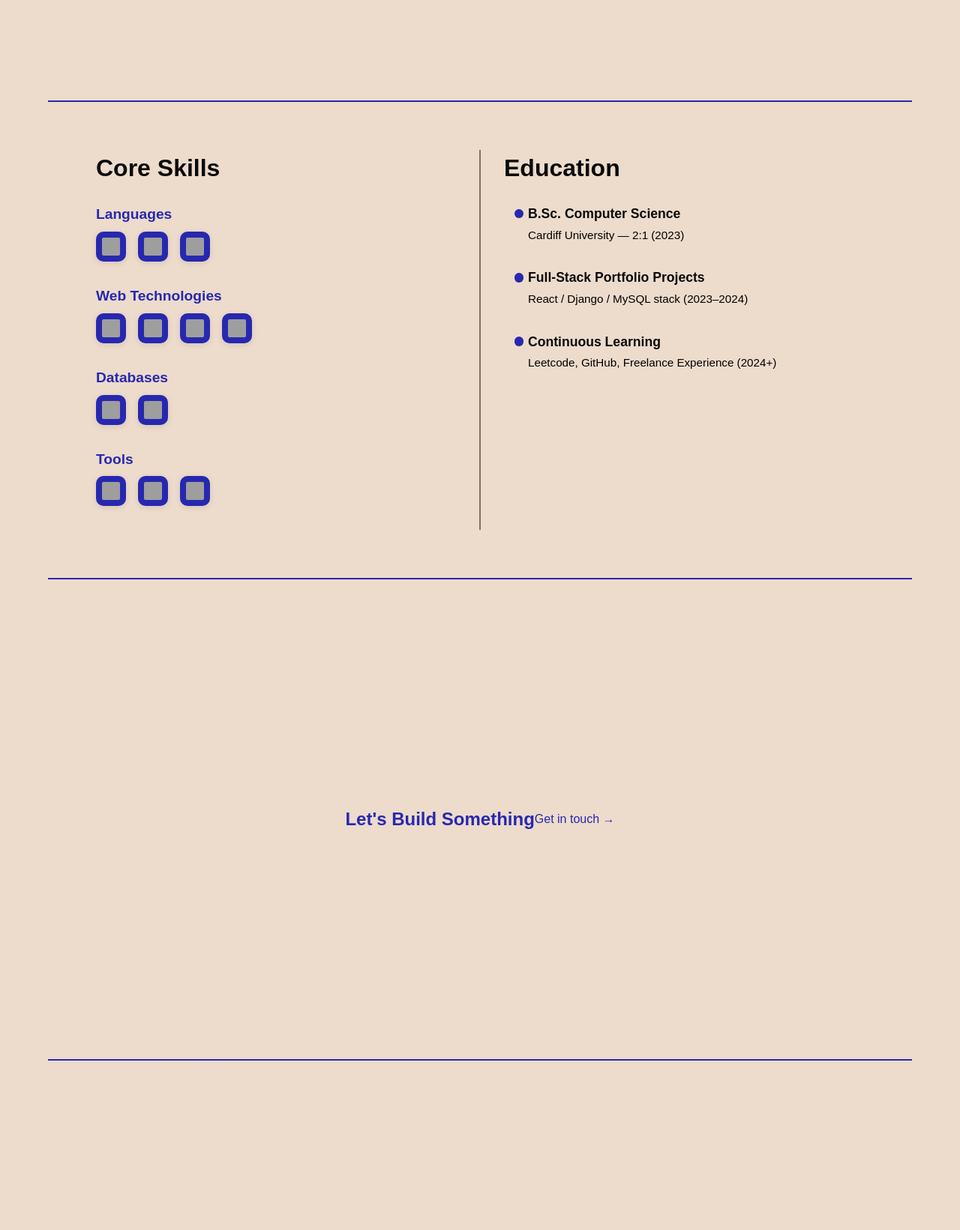
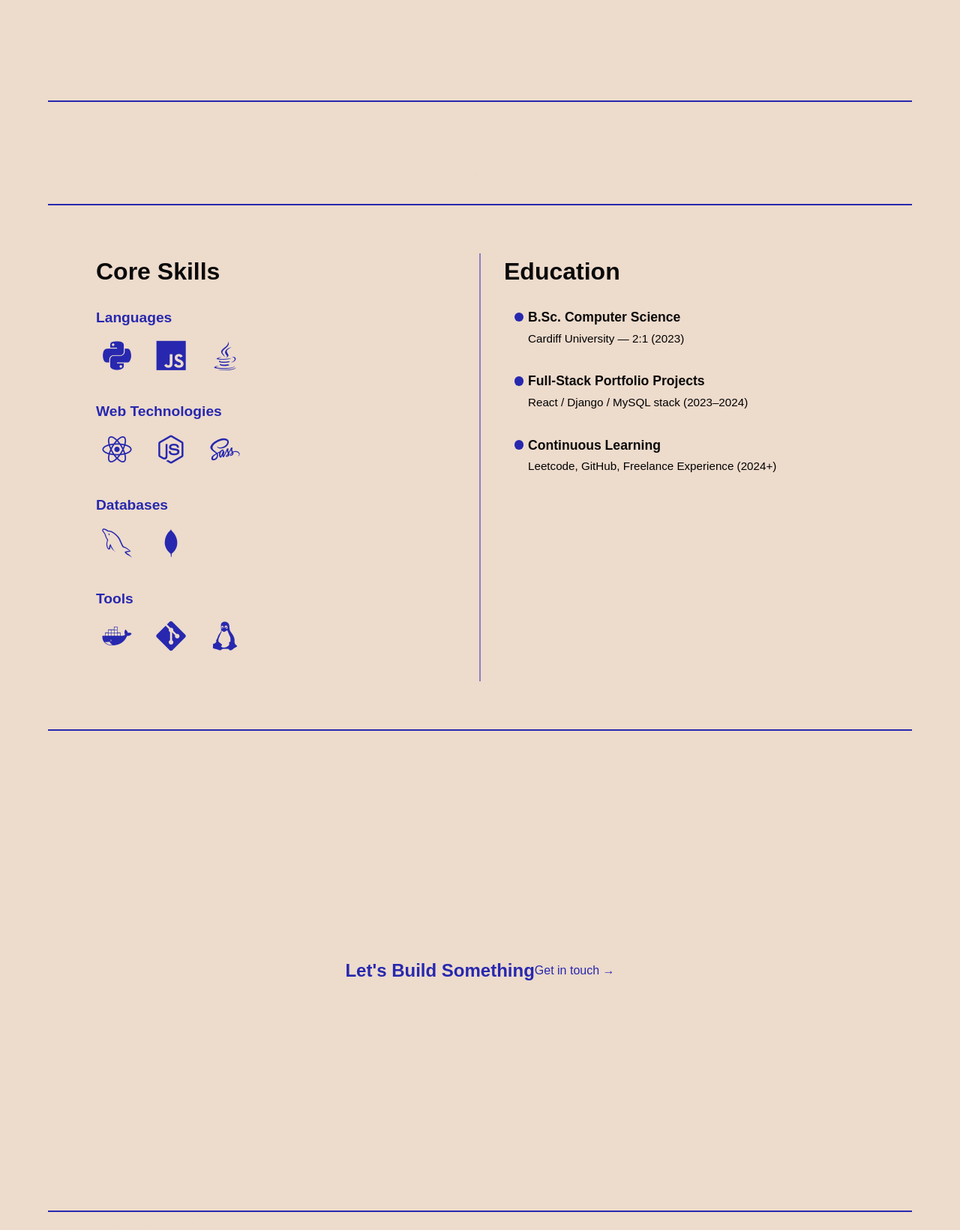
Before and after one commit to Ben-Meadows/Benfolio, a Django app: page / in a window 1280 px wide. Shown: the part 1026-2667 px from the top of the page at 75% size. Before the commit the page ends 2441 px from the top, so only its background shows below. Run offline with Django 5.2, Linux system fonts and the light colour scheme; tables that the repository leaves empty hold one stand-in row (values such as "Sample post"); grey boxes are pictures that could not be loaded.

Commit message:
Add project fields and enhance homepage display
- Added fields for project start date, end date, skills, and link in the Project model.
- Updated homepage view to fetch and display projects with new attributes.
- Enhanced homepage template to showcase selected projects and their details.
- Updated styles for project icons and improved overall layout.

```diff
--- a/benfolio/models.py
+++ b/benfolio/models.py
@@ -4,7 +4,12 @@
     '''table for projects'''
     title = models.CharField(max_length=200)
     description = models.TextField()
+    project_date_start  = models.DateField(blank=True,null=True,help_text="Date you started the project")
+    project_date_end  = models.DateField(blank=True,null=True,help_text="Date you completed the project")
+    skills        = models.CharField(max_length=200,blank=True,help_text="Comma-separated list of skills used")
+    link          = models.URLField(blank=True,null=True,help_text="Live URL or repo link (can be empty)")
     created_at = models.DateTimeField(auto_now_add=True)
+
 
     def __str__(self):
         return self.title
--- a/benfolio/views.py
+++ b/benfolio/views.py
@@ -3,4 +3,11 @@
 
 def homepage(request):
     """ Renders the homepage with projects """
-    return render(request, 'homepage.html')
+    projects = Project.objects.order_by('-project_date_start', '-created_at')
+    context = {
+        'projects': projects
+    }
+
+
+
+    return render(request, 'homepage.html', context)
--- a/static/css/style.css
+++ b/static/css/style.css
@@ -230,7 +230,7 @@
   bottom: 0;
   left: 50%;
   width: 1px;
-  background-color: #0a0a0a;
+  background-color: #2728af;
   transform: translateX(-50%);
 }
 .skills-education .skills-column,
@@ -270,6 +270,37 @@
   display: flex;
   flex-wrap: wrap;
   gap: 1rem;
+}
+.skills-education .skill-group .skill-icons i {
+  display: inline-block;
+  font-size: 2.5rem;
+  padding: 0.5rem;
+  border-radius: 10px;
+  color: #2728af;
+  transition: transform 0.2s ease-in-out;
+}
+.skills-education .skill-group .skill-icons i:hover {
+  transform: scale(1.1);
+}
+.skills-education .skill-group .skill-icons i::after {
+  content: attr(title);
+  position: absolute;
+  bottom: calc(100% + 0.5rem);
+  left: 50%;
+  transform: translateX(-50%);
+  background: rgba(0, 0, 0, 0.8);
+  color: #fff;
+  padding: 1rem 1rem;
+  border-radius: 0.25rem;
+  font-size: 1rem;
+  font-family: "Arial", sans-serif;
+  white-space: nowrap;
+  opacity: 0;
+  pointer-events: none;
+  transition: opacity 0.2s;
+}
+.skills-education .skill-group .skill-icons i:hover::after {
+  opacity: 1;
 }
 .skills-education .skill-group .skill-icons img {
   width: 40px;
--- a/templates/base.html
+++ b/templates/base.html
@@ -7,6 +7,7 @@
     <title>{% block title %}My Portfolio{% endblock %}</title>
     <link rel="stylesheet" href="{% static 'css/style.css' %}">
     <link rel="stylesheet" href="https://cdnjs.cloudflare.com/ajax/libs/font-awesome/6.4.2/css/all.min.css">
+    <link rel="stylesheet" href="https://cdn.jsdelivr.net/gh/devicons/devicon@latest/devicon.min.css">
     <script src="https://cdn.jsdelivr.net/particles.js/2.0.0/particles.min.js"></script>
     <script src="{% static 'js/particles.js' %}"></script>
 </head>
--- a/templates/homepage.html
+++ b/templates/homepage.html
@@ -37,6 +37,46 @@
   <div class="border-line"></div>
 
 
+  <!-- 4. Projects Section -->
+  <section id="projects" class="projects">
+    <div class="projects__container">
+      <h2>Selected Projects</h2>
+      <div class="projects-grid">
+        {% for project in projects|slice:":3" %}
+          <article class="project-card">
+            <h3>{{ project.title }}</h3>
+            <p>{{ project.description }}</p>
+
+            {% if project.skills %}
+              <p><strong>Skills:</strong> {{ project.skills }}</p>
+            {% endif %}
+
+            {% if project.link %}
+              <p>
+                <a href="{{ project.link }}"
+                   target="_blank"
+                   rel="noopener noreferrer">
+                  View Project
+                </a>
+              </p>
+            {% endif %}
+
+            {% if project.project_date %}
+              <p class="project-date">
+                <small>Completed: {{ project.project_date|date:"F Y" }}</small>
+              </p>
+            {% endif %}
+          </article>
+        {% empty %}
+          <p>No projects to show yet.</p>
+        {% endfor %}
+      </div>
+    </div>
+  </section>
+
+  <div class="border-line"></div>
+
+
   <section id="skills-education" class="skills-education">
     <div class="skills-education__container">
       <!-- Skills Column -->
@@ -45,36 +85,35 @@
         <div class="skill-group">
           <h3>Languages</h3>
           <div class="skill-icons">
-            <img src="{% static 'icons/python.svg' %}" alt="Python">
-            <img src="{% static 'icons/javascript.svg' %}" alt="JavaScript">
-            <img src="{% static 'icons/java.svg' %}" alt="Java">
+            <i class="devicon-python-plain"  title="Python"></i>
+            <i class="devicon-javascript-plain"  title="Javascript"></i>
+            <i class="devicon-java-plain"  title="Java"></i>
           </div>
         </div>
 
         <div class="skill-group">
           <h3>Web Technologies</h3>
           <div class="skill-icons">
-            <img src="{% static 'icons/react.svg' %}" alt="React">
-            <img src="{% static 'icons/node.svg' %}" alt="Node.js">
-            <img src="{% static 'icons/express.svg' %}" alt="Express">
-            <img src="{% static 'icons/sass.svg' %}" alt="SCSS">
+            <i class="devicon-react-original"  title="React"></i>
+            <i class="devicon-nodejs-plain"  title="Node js"></i>
+            <i class="devicon-sass-original"  title="Sass"></i>
           </div>
         </div>
 
         <div class="skill-group">
           <h3>Databases</h3>
           <div class="skill-icons">
-            <img src="{% static 'icons/mysql.svg' %}" alt="MySQL">
-            <img src="{% static 'icons/mongodb.svg' %}" alt="MongoDB">
+            <i class="devicon-mysql-plain"  title="MySQL"></i>
+            <i class="devicon-mongodb-plain"  title="MongoDB"></i>
           </div>
         </div>
 
         <div class="skill-group">
           <h3>Tools</h3>
           <div class="skill-icons">
-            <img src="{% static 'icons/docker.svg' %}" alt="Docker">
-            <img src="{% static 'icons/git.svg' %}" alt="Git">
-            <img src="{% static 'icons/linux.svg' %}" alt="Linux">
+            <i class="devicon-docker-plain"  title="Docker"></i>
+            <i class="devicon-git-plain"  title="Git"></i>
+            <i class="devicon-linux-plain"  title="Linux"></i>
           </div>
         </div>
       </div>
```
Also changed, not shown: static/scss/main.scss (+35 -1 lines), benfolio/migrations/0002_project_link_project_project_date_end_project_skills.py (added), benfolio/migrations/0003_project_project_date_start.py (added), 1 other file.
